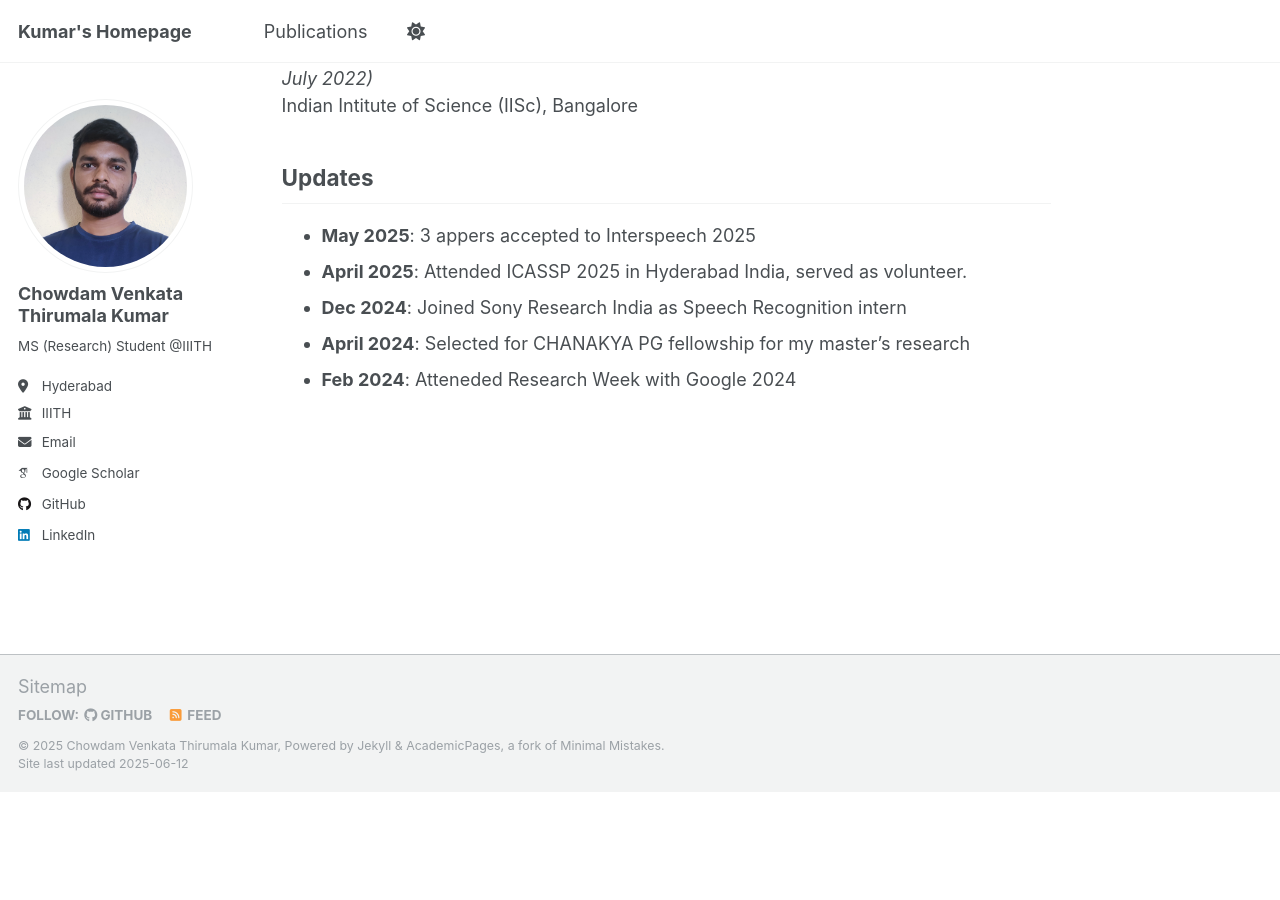
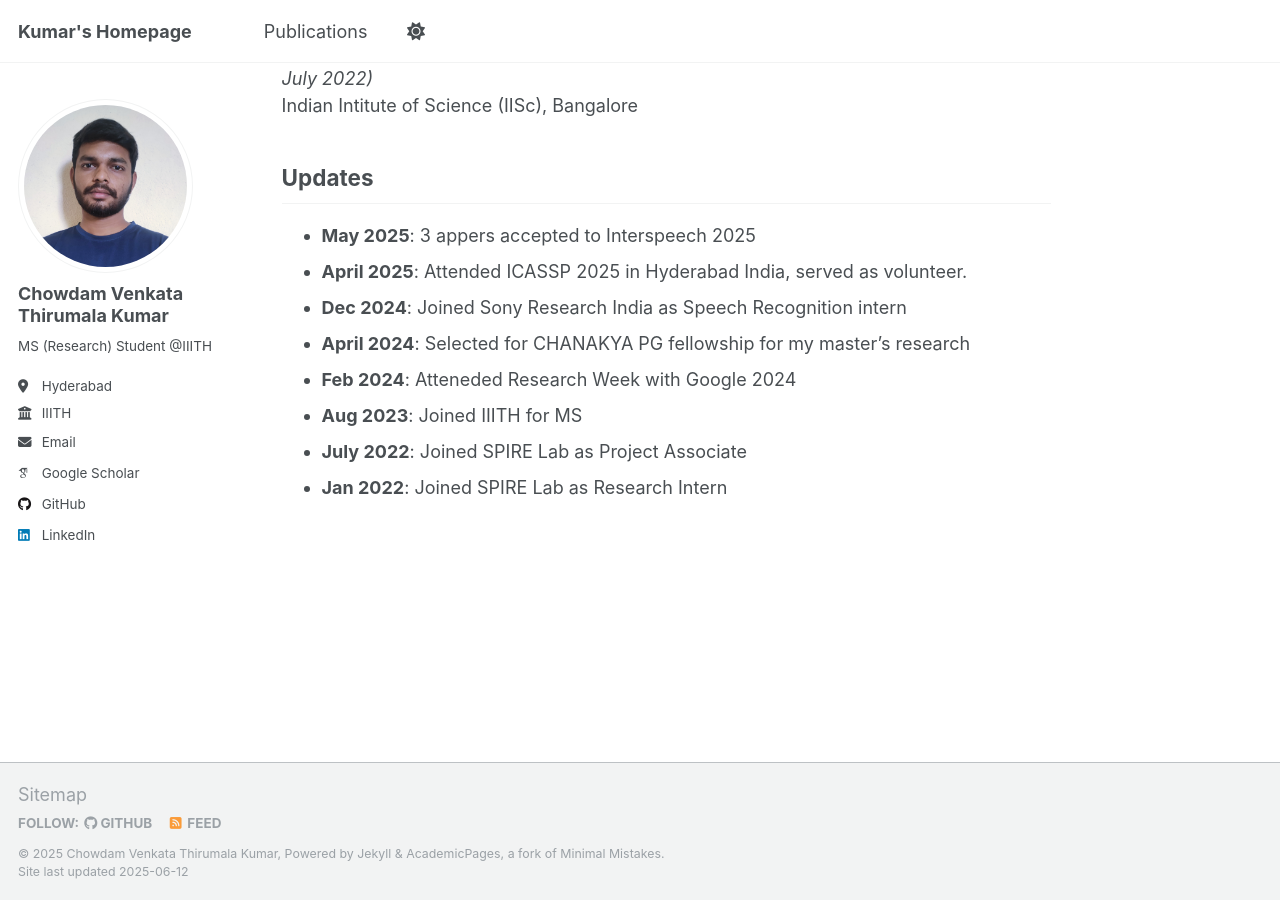
Before and after one commit to cvthirumalakumar/cvthirumalakumar.github.io, a Jekyll site: the page built from _pages/about.md, in a window 1280 px wide and 900 px high, scrolled down 904 px. Built offline with Jekyll 4.4.1, drawn with Linux system fonts in a browser that asks for light colours; some web fonts are replaced; before the commit the page ends 1696 px from its top, so only the background shows below that.

Commit message:
Update about.md

```diff
--- a/_pages/about.md
+++ b/_pages/about.md
@@ -56,3 +56,6 @@ Indian Intitute of Science (IISc), Bangalore
 - **Dec 2024**: Joined Sony Research India as Speech Recognition intern
 - **April 2024**: Selected for CHANAKYA PG fellowship for my master's research
 - **Feb 2024**: Atteneded Research Week with Google 2024
+- **Aug 2023**: Joined IIITH for MS
+- **July 2022**: Joined SPIRE Lab as Project Associate
+- **Jan 2022**: Joined SPIRE Lab as Research Intern
```
